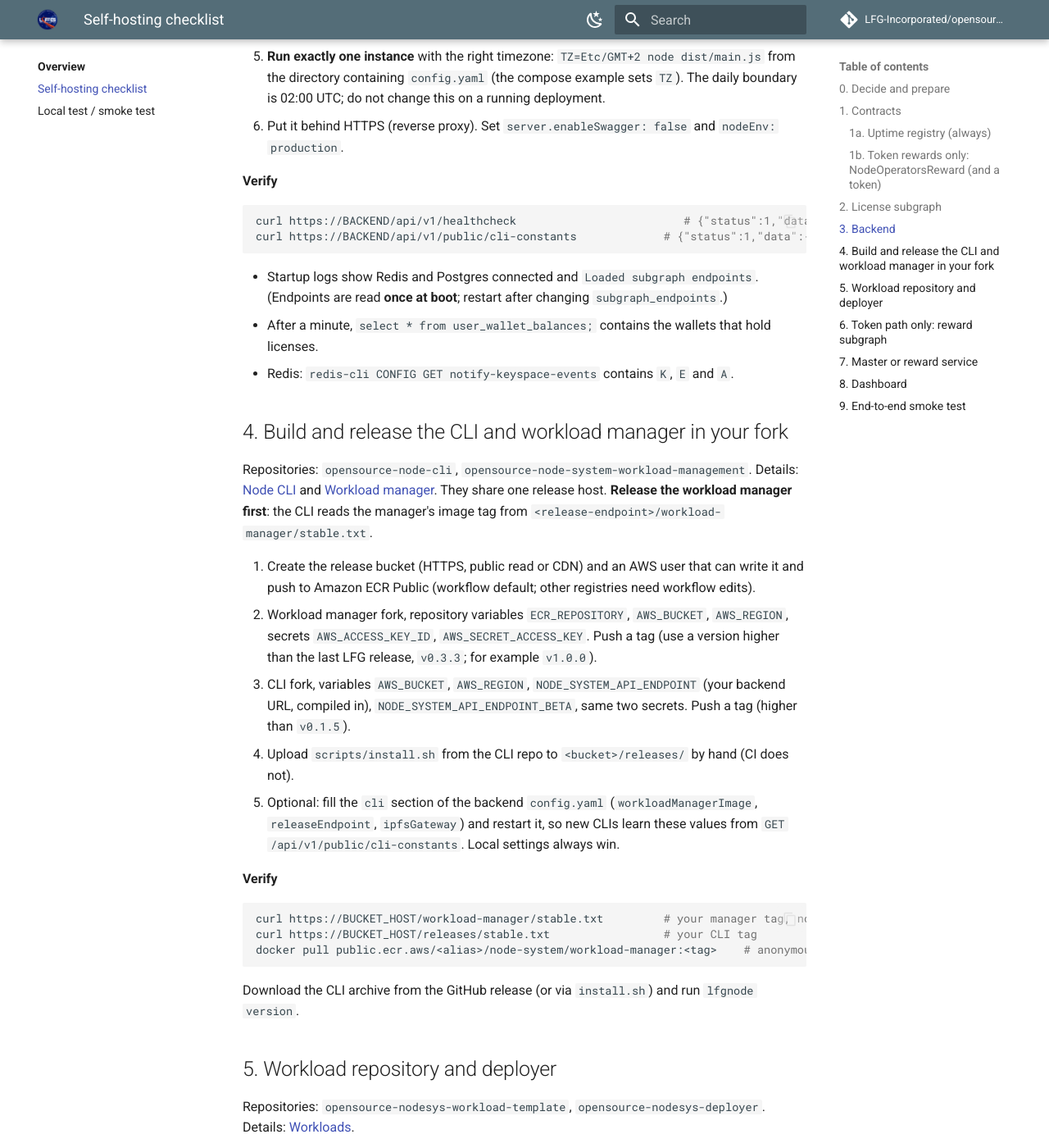
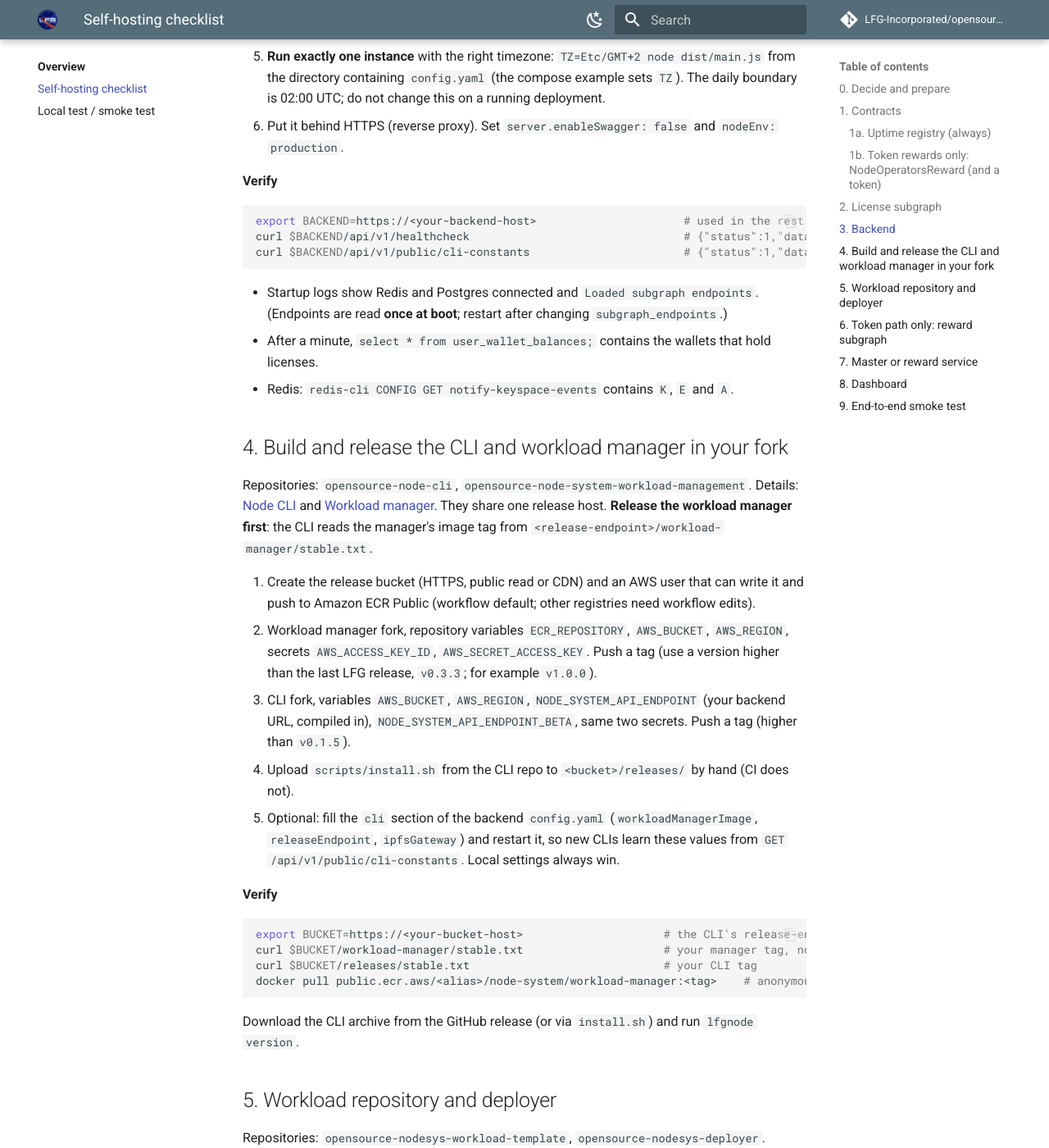
Before and after one commit to LFGInc/node-system-docs, an MkDocs documentation site: the page built from docs/self-hosting.md, in a window 1280 px wide and 1400 px high, scrolled down 4349 px. Shown: the whole window at 82% size. Built offline with MkDocs 1.6.1 and Material for MkDocs 9.7.7, drawn with Linux system fonts in a browser that asks for light colours; comment, search, counter and statistics services are not loaded; some of the changed text lies outside the part shown.

Commit message:
docs: copy-pasteable variables in the self-hosting commands
Replace the BACKEND / BUCKET_HOST pseudo-hosts with $BACKEND and $BUCKET
defined once, define NODE, OWNER, OWNER_KEY and CRON_SECRET where the
smoke test first uses them, and name the cron secret variable the same
on the backend page.

Co-Authored-By: Claude Opus 5.5 <noreply@anthropic.com>

````diff
--- a/docs/self-hosting.md
+++ b/docs/self-hosting.md
@@ -160,8 +160,9 @@ Repository: `opensource-node-system-be`. Details: [Backend](backend.md).
 **Verify**
 
 ```bash
-curl https://BACKEND/api/v1/healthcheck                         # {"status":1,"data":"Ping!"}
-curl https://BACKEND/api/v1/public/cli-constants             # {"status":1,"data":{...}}
+export BACKEND=https://<your-backend-host>                      # used in the rest of this page
+curl $BACKEND/api/v1/healthcheck                                # {"status":1,"data":"Ping!"}
+curl $BACKEND/api/v1/public/cli-constants                       # {"status":1,"data":{...}}
 ```
 
 - Startup logs show Redis and Postgres connected and `Loaded subgraph endpoints`. (Endpoints are read
@@ -191,8 +192,9 @@ tag from `<release-endpoint>/workload-manager/stable.txt`.
 **Verify**
 
 ```bash
-curl https://BUCKET_HOST/workload-manager/stable.txt         # your manager tag, nothing else
-curl https://BUCKET_HOST/releases/stable.txt                 # your CLI tag
+export BUCKET=https://<your-bucket-host>                     # the CLI's release-endpoint
+curl $BUCKET/workload-manager/stable.txt                     # your manager tag, nothing else
+curl $BUCKET/releases/stable.txt                             # your CLI tag
 docker pull public.ecr.aws/<alias>/node-system/workload-manager:<tag>    # anonymous pull works
 ```
 
@@ -285,8 +287,8 @@ steps, which need a full day (see the end).
 
 1. **Operator machine** (Docker running; backend, release host and registry reachable over HTTPS):
    ```bash
-   export LFGNODE_API_ENDPOINT=https://BACKEND
-   export LFGNODE_RELEASE_ENDPOINT=https://BUCKET_HOST
+   export LFGNODE_API_ENDPOINT=$BACKEND
+   export LFGNODE_RELEASE_ENDPOINT=$BUCKET
    export LFGNODE_WORKLOAD_MANAGER_IMAGE=public.ecr.aws/<alias>/node-system/workload-manager
    lfgnode config private-key generate
    lfgnode info                       # note the node address
@@ -296,9 +298,11 @@ steps, which need a full day (see the end).
    `select * from user_wallet_balances where wallet_address = '<owner, lower-case>';`.
 3. **Link the node** (the owner wallet signs the raw body; dashboard "Add node" does the same):
    ```bash
+   NODE=<node address from lfgnode info, lower-case>
+   OWNER=<owner wallet address>; OWNER_KEY=<owner wallet private key, test wallet only>
    BODY='{"nodeAddress":"'$NODE'","name":"smoke"}'
    SIG=$(cast wallet sign --private-key $OWNER_KEY "$BODY")
-   curl -X POST https://BACKEND/api/v1/nodes -H 'content-type: application/json' \
+   curl -X POST $BACKEND/api/v1/nodes -H 'content-type: application/json' \
      -H "X-User-Address: $OWNER" -H "X-Signature: $SIG" --data-raw "$BODY"
    ```
 4. **Start and add the workload**:
@@ -313,8 +317,9 @@ steps, which need a full day (see the end).
    logs of the workload show the heartbeat; workload manager logs show the 60 s report.
 6. **Hourly root on chain.** Trigger the job (or wait for the next full hour):
    ```bash
+   CRON_SECRET=<server.cronSecret from the backend config.yaml>
    curl -H "x-cron-secret: $CRON_SECRET" \
-     "https://BACKEND/api/v1/cron/trigger/summarize-uptime?type=hourly&date=$(date -u +%Y-%m-%dT%H:00:00Z)"
+     "$BACKEND/api/v1/cron/trigger/summarize-uptime?type=hourly&date=$(date -u +%Y-%m-%dT%H:00:00Z)"
    ```
    The backend log does **not** print the transaction hash: get it from the registry's `HourlyRootSubmitted`
    event or the explorer. Check the registry: the id of the slot
````
Also changed, not shown: docs/backend.md (+3 -3 lines).
